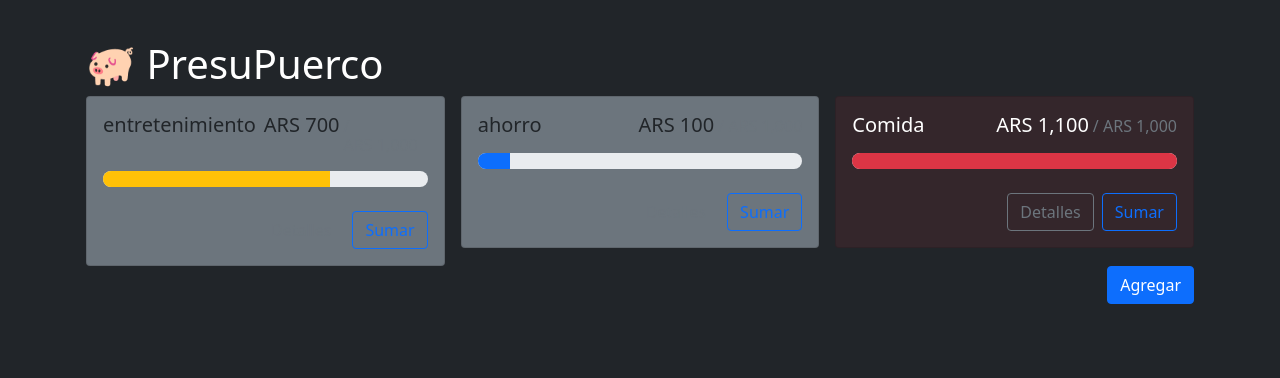
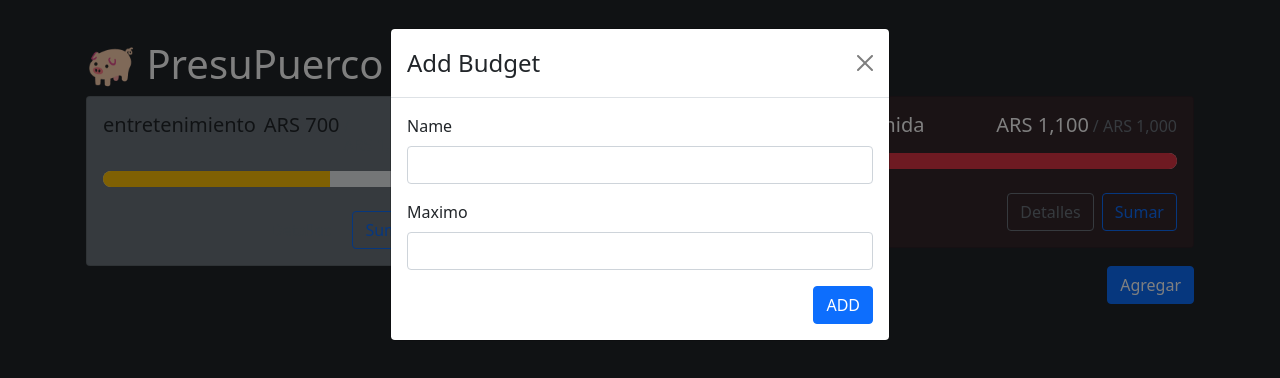
Before and after one commit to tomeli5n/presupuerco, a React (Create React App) app: page / in a window 1280 px wide. Shown: the top 378 px of the page. Built offline with nearby package versions, Linux system fonts and the light colour scheme.

Commit message:
addBudget

```diff
--- a/src/App.js
+++ b/src/App.js
@@ -2,9 +2,11 @@
 import { Button, Stack } from 'react-bootstrap';
 import Container from 'react-bootstrap/Container';
 import BudgetCard from './components/BudgetCard';
+import AddBudgetModal from './components/AddBudgetModal';
 
 function App() {
   return (
+    <div className="App">
     <Container className="my-4 p-3 bg-dark" >
         <h1 className="me-auto text-white"> 🐖 PresuPuerco</h1>
       <div
@@ -24,7 +26,8 @@
         {/* <Button variant="outline-primary">Nueva</Button> */}
       </Stack>
     </Container>
-
+    <AddBudgetModal show/>
+  </div>
   );
 }
 
--- /dev/null
+++ b/src/components/AddBudgetModal.js
@@ -0,0 +1,30 @@
+import { Form, Modal, Button } from "react-bootstrap"
+
+export default function addBudgetModal(show, handleClose) {
+
+    function handleSubmit(e) {
+    }
+
+    return (
+    <Modal show={show} onHide={handleClose}>
+        <Form onSubmit={handleSubmit}>
+            <Modal.Header closeButton>
+                <Modal.Title>Add Budget</Modal.Title>
+            </Modal.Header>
+            <Modal.Body>
+                <Form.Group className="mb-3" controlId="name">
+                    <Form.Label>Name</Form.Label>
+                    <Form.Control type="text" required />
+                </Form.Group>
+                <Form.Group className="mb-3" controlId="max">
+                    <Form.Label>Maximo</Form.Label>
+                    <Form.Control type="number" required min={0} step={0.01}/>
+                </Form.Group>
+                <div className="d-flex justify-content-end">
+                    <Button variant="primary" type="submit">ADD</Button>
+                </div>
+            </Modal.Body>
+        </Form>
+    </Modal>
+    )
+}
```
